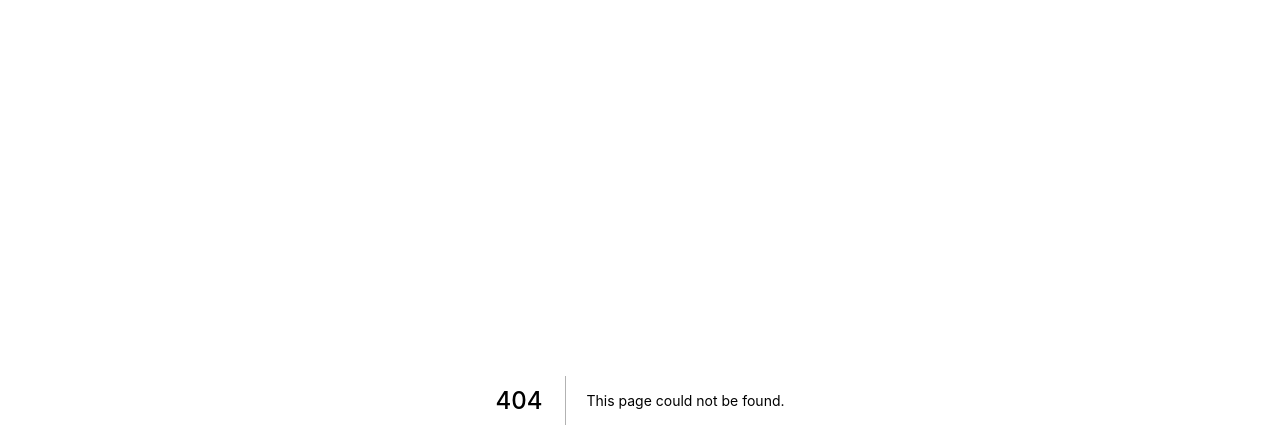
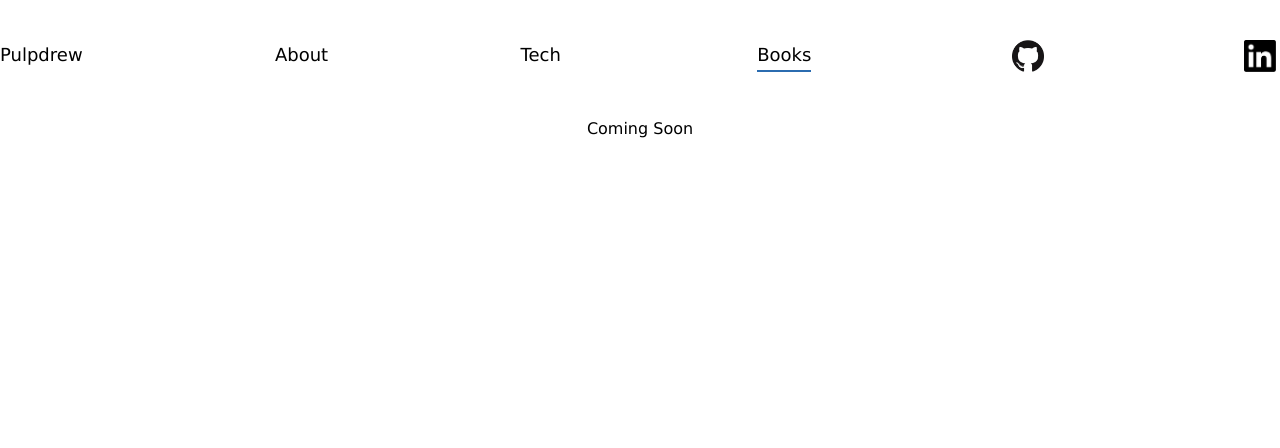
Before and after one commit to pulpdrew/pulpdrew-dot-com, a Next.js app: page /books in a window 1280 px wide. Before the commit this address had no page. Shown: the top 448 px of the page. Built offline with nearby package versions, Linux system fonts and the light colour scheme.

Commit message:
add placeholder tech and books pages

```diff
--- a/components/nav.tsx
+++ b/components/nav.tsx
@@ -18,8 +18,8 @@ const Nav: React.FC<{selected: NavItem}> = ({selected}) => {
     <nav className="sm:container flex flex-wrap mx-auto justify-between my-10">
       <Link href="/"><a className={selected === NavItem.MAIN ? selectedClasses : defaultClasses}>Pulpdrew</a></Link>
       <Link href="/about"><a className={selected === NavItem.ABOUT ? selectedClasses : defaultClasses}>About</a></Link>
-      <Link href=""><a className={selected === NavItem.TECH ? selectedClasses : defaultClasses}>Tech</a></Link>
-      <Link href=""><a className={selected === NavItem.BOOKS ? selectedClasses : defaultClasses}>Books</a></Link>
+      <Link href="/tech"><a className={selected === NavItem.TECH ? selectedClasses : defaultClasses}>Tech</a></Link>
+      <Link href="/books"><a className={selected === NavItem.BOOKS ? selectedClasses : defaultClasses}>Books</a></Link>
       <Link href="https://www.github.com/pulpdrew">
         <a>
           <img alt="GitHub" src="/github.png" className="w-8 h-8 mx-1 mb-1"></img>
--- /dev/null
+++ b/pages/books.tsx
@@ -0,0 +1,19 @@
+import Head from "next/head";
+import Nav, { NavItem } from "../components/nav";
+
+const Books: React.FC<any> = () => {
+  return (
+    <div>
+      <Head>
+        <title>Books</title>
+      </Head>
+
+      <Nav selected={NavItem.BOOKS}></Nav>
+
+      <main className="container mx-auto flex flex-col items-center space-y-10">
+        <p className="text-center">Coming Soon</p>
+      </main>
+    </div>
+  );
+};
+export default Books;
--- /dev/null
+++ b/pages/tech.tsx
@@ -0,0 +1,19 @@
+import Head from "next/head";
+import Nav, { NavItem } from "../components/nav";
+
+const Tech: React.FC<any> = () => {
+  return (
+    <div>
+      <Head>
+        <title>Tech</title>
+      </Head>
+
+      <Nav selected={NavItem.TECH}></Nav>
+
+      <main className="container mx-auto flex flex-col items-center space-y-10">
+        <p className="text-center">Coming Soon</p>
+      </main>
+    </div>
+  );
+};
+export default Tech;
```
